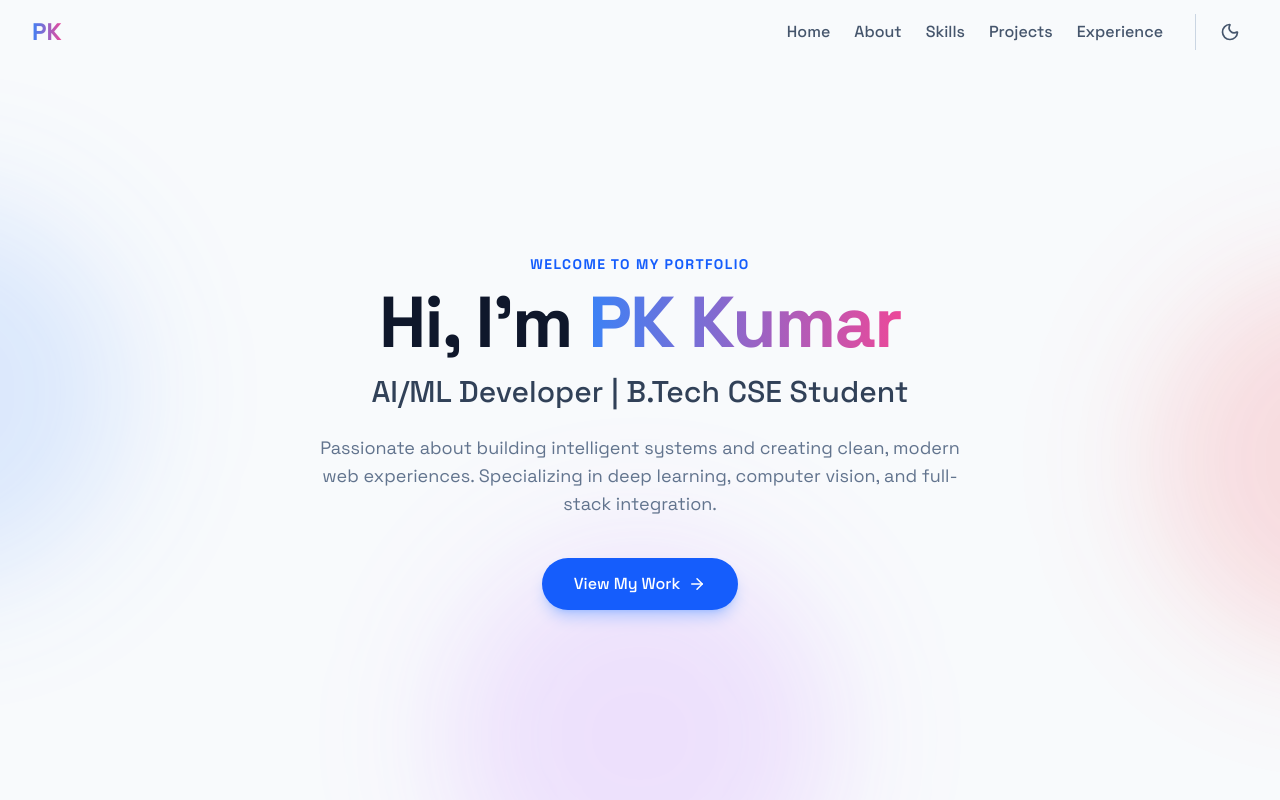
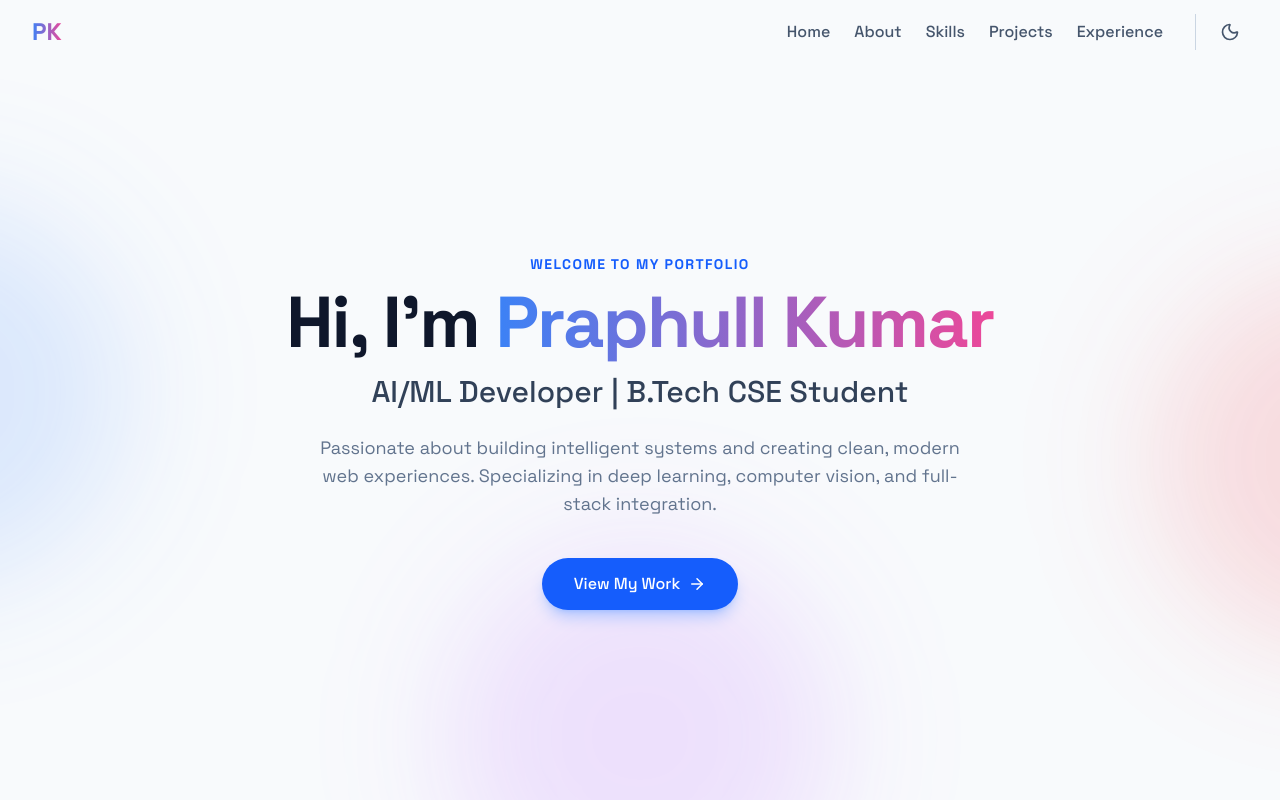
Before and after one commit to praphulln19/Portfolio, a React app: page / in a window 1280 px wide. Shown: the top 800 px of the page. Built offline with nearby package versions, Linux system fonts and the light colour scheme; the HTML template or start-up script is replaced by a standard one.

Commit message:
Update name from PK Kumar to Praphull Kumar

```diff
--- a/src/components/Navbar.jsx
+++ b/src/components/Navbar.jsx
@@ -41,7 +41,7 @@ const Navbar = () => {
           {/* Logo */}
           <div className="flex-shrink-0 flex items-center">
             <a href="#home" className="text-2xl font-bold text-gradient">
-              {portfolioData.hero.name.split(' ')[0]}
+              PK
             </a>
           </div>
 
--- a/src/data/portfolioData.js
+++ b/src/data/portfolioData.js
@@ -1,6 +1,6 @@
 export const portfolioData = {
   hero: {
-    name: "PK Kumar",
+    name: "Praphull Kumar",
     tagline: "AI/ML Developer | B.Tech CSE Student",
     summary: "Passionate about building intelligent systems and creating clean, modern web experiences. Specializing in deep learning, computer vision, and full-stack integration.",
     resumeLink: "#", // Add resume PDF path
```
